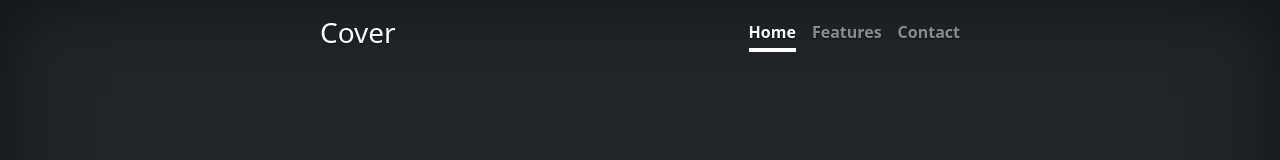
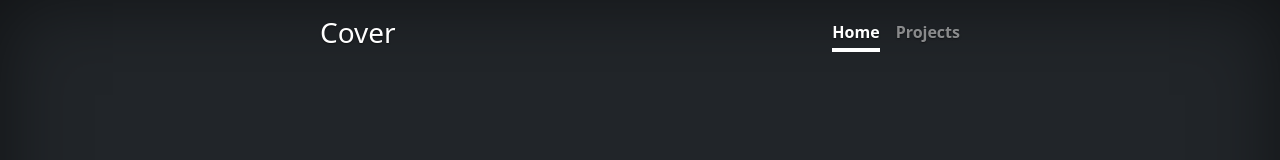
Before and after one commit to blaydesdev/blaydesdev.github.io, a plain HTML site: page index.html in a window 1280 px wide. Shown: the top 160 px of the page. Drawn offline with nearby package versions, Linux system fonts and the light colour scheme.

```diff
--- a/index.html
+++ b/index.html
@@ -43,8 +43,7 @@
       <h3 class="float-md-start mb-0">Cover</h3>
       <nav class="nav nav-masthead justify-content-center float-md-end">
         <a class="nav-link active" aria-current="page" href="#">Home</a>
-        <a class="nav-link" href="#">Features</a>
-        <a class="nav-link" href="#">Contact</a>
+        <a class="nav-link" href="#">Projects</a>
       </nav>
     </div>
   </header>
```
